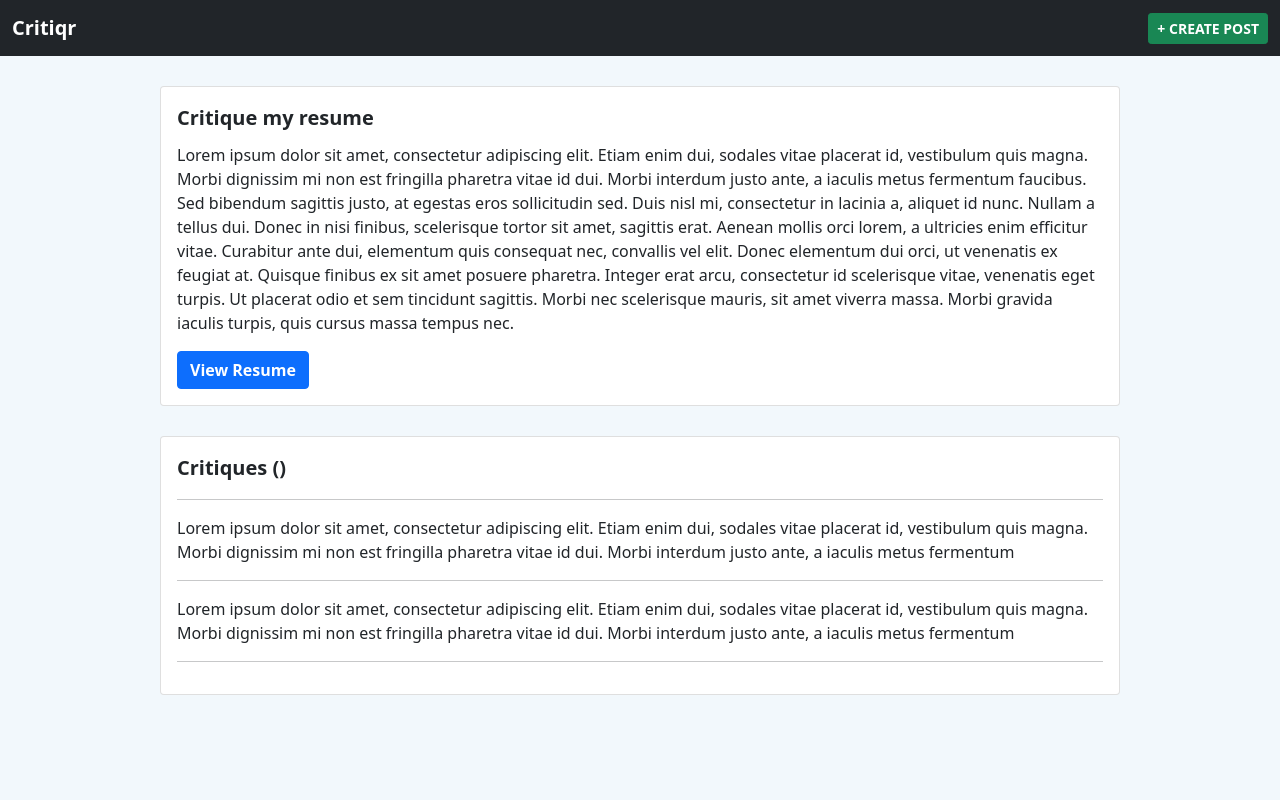
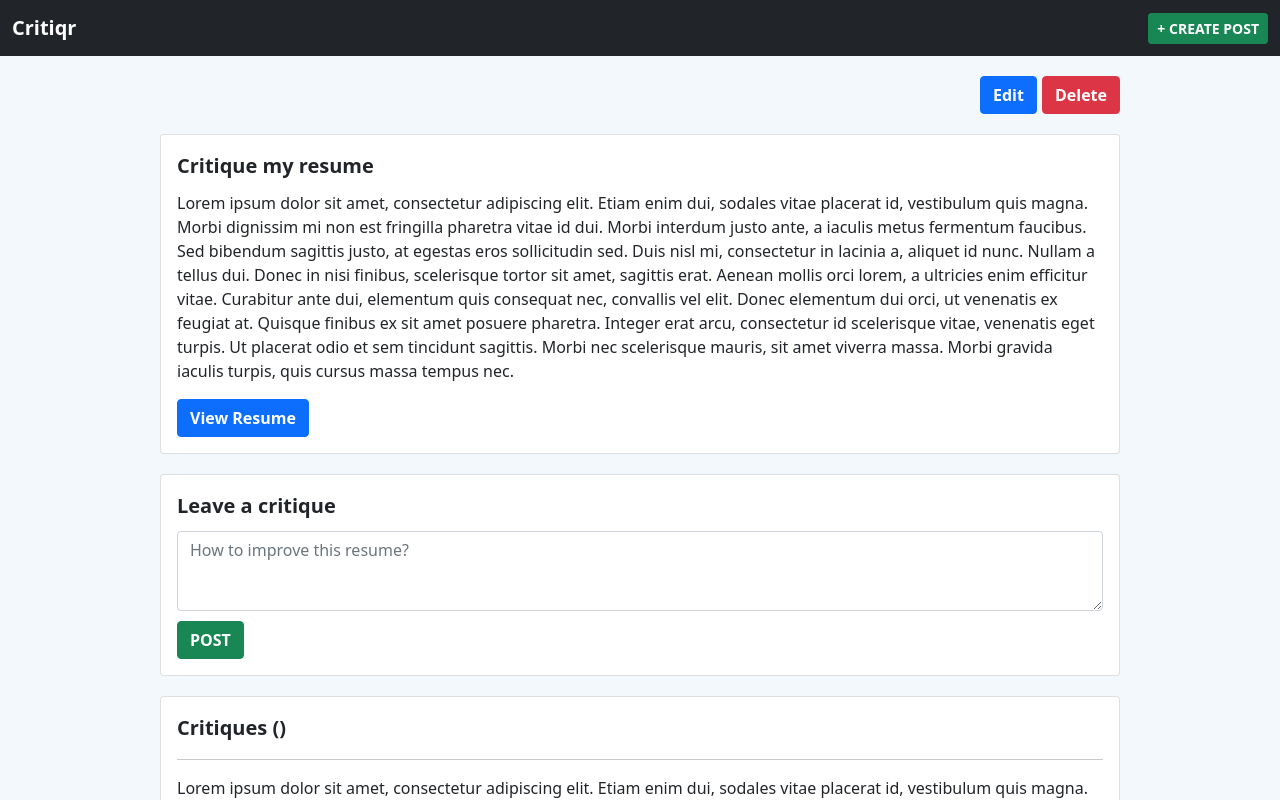
Before and after one commit to JerryW8/critiqr, a React (Create React App) app in the folder frontend/: page /resumes/1 in a window 1280 px wide. Shown: the top 800 px of the page. Built offline with nearby package versions, Linux system fonts and the light colour scheme.

Commit message:
Worked on frontend

```diff
--- a/frontend/package.json
+++ b/frontend/package.json
@@ -12,6 +12,7 @@
     "react": "^17.0.2",
     "react-bootstrap": "^2.1.0",
     "react-dom": "^17.0.2",
+    "react-icons": "^4.3.1",
     "react-router-dom": "^6.2.1",
     "react-scripts": "5.0.0",
     "web-vitals": "^2.1.2"
--- a/frontend/src/App.js
+++ b/frontend/src/App.js
@@ -4,6 +4,7 @@ import './App.css';
 import ResumeList from "./components/ResumeList"
 import Resume from "./components/Resume"
 import AddResume from "./components/AddResume"
+// import EditResume from "./components/EditResume"
 
 function App() {
   return (
@@ -23,6 +24,7 @@ function App() {
           <Route exact path="/" element={<ResumeList/>} />
           <Route path="/create" element={<AddResume/>} />
           <Route path="/resumes/:id" element={<Resume/>} />
+          {/* <Route path="/resumes/:id/edit" element={<EditResume />} /> */}
         </Routes>
       </div>
     </Router>
--- a/frontend/src/components/Resume.js
+++ b/frontend/src/components/Resume.js
@@ -1,12 +1,24 @@
 import React, { useState, useEffect } from "react"
+import { useLocation } from 'react-router-dom'
 import 'bootstrap/dist/css/bootstrap.css'
 import "../styles/ResumeForm.css"
 import "../styles/Resume.css"
 
 const Resume = (props) => {
+
+  const [review, setReview] = useState()
+
   return (
-    <div>
-      <div className="resume-post card">
+    <div className="resume-post">
+      <div className="edit-delete">
+        <button className="btn btn-primary">
+          <b>Edit</b>
+        </button>
+        <button className="btn btn-danger">
+          <b>Delete</b>
+        </button>
+      </div>
+      <div className="card">
         <div className="card-body">
           <span className="title">Critique my resume</span>
           <p className="post-body">
@@ -15,7 +27,20 @@ const Resume = (props) => {
           <a className="btn btn-primary" href="https://app-aws-bucket.s3.amazonaws.com/sample.pdf"><b>View Resume</b></a>
         </div>
       </div>
-      <div className="resume-post card">
+      <div className="card">
+        <div className="card-body">
+          <span className="title">Leave a critique</span>
+          <textarea
+            className="form-control comment"
+            placeholder="How to improve this resume?"
+            value={review}
+            onChange={e => setReview(e.target.value)}
+          />
+          <button className="btn btn-success"><b>POST</b></button>
+        </div>
+      </div>
+      <div className="critiques">
+        <div className="card">
           <div className="card-body">
             <span className="title">Critiques ()</span>
             <hr />
@@ -26,6 +51,7 @@ const Resume = (props) => {
           </div>
         </div>
       </div>
+    </div>
   )
 }
 
--- a/frontend/src/components/ResumeForm.js
+++ b/frontend/src/components/ResumeForm.js
@@ -18,6 +18,7 @@ const ResumeForm = (props) => {
             className="form-control"
             placeholder="ex. Seeking software developer internship"
             type="text"
+            maxLength="140"
             name="title"
             value={props.data.name}
             onChange={e => handleChange("title", e)}
@@ -35,7 +36,7 @@ const ResumeForm = (props) => {
           />
         </label>
         <select
-          class="form-select"
+          className="form-select"
         >
           <option disabled selected>Choose the field of jobs you are applying for</option>
         </select>
--- a/frontend/src/components/ResumeList.js
+++ b/frontend/src/components/ResumeList.js
@@ -2,23 +2,91 @@ import React, { useState, useEffect } from "react"
 import { Link } from "react-router-dom"
 import "../styles/ResumeList.css"
 import 'bootstrap/dist/css/bootstrap.css'
+import { TiDelete } from "react-icons/ti"
+
+const axios = require('axios').default
 
 const ResumeList = props => {
   const [resumes, setResumes] = useState([])
   const [searchTerm, setSearchTerm] = useState("")
   const [field, setField] = useState(0)
+  const [query, setQuery] = useState("")
+
+  useEffect(() => {
+    getAllResumes()
+  }, [])
+
+  function getAllResumes() {
+    axios.get("http://localhost:8080/resume/")
+      .then(res => {
+        console.log(res)
+        setResumes(res.data)
+      })
+  }
+
+  function searchResumes(q) {
+    axios.get("http://localhost:8080/resume/?q=" + q)
+      .then(res => {
+        console.log(res)
+        setResumes(res.data)
+      })
+  }
+
+  function deleteResume(resumeId, index) {
+    axios.delete("http://localhost:8080/resume/" + resumeId)
+      .then(res => {
+        setResumes(prev => {
+          prev.splice(index, 1)
+          return ({
+            ...prev
+          })
+        })
+      })
+      .catch(e => { console.log(e) })
+  }
+
+  function handleKeyDown(e) {
+    if (e.key === 'Enter') {
+      searchResumes(query)
+    }
+  }
 
   return (
     <div>
       <div>
-        <input type="input" className="search-bar" placeholder="Seach (ex. Software developer resume)"></input>
+        <input
+          type="input"
+          className="search-bar"
+          placeholder="Seach (ex. Software developer resume)"
+          value={query}
+          onChange={e => setQuery(e.target.value)}
+          onKeyDown={e => handleKeyDown(e)}
+        />
       </div>
       <div className="resume-list">
-        <div className="card w-50 resume-card">
-          <div className="card-body" style={{ textAlign: "left" }}>
-            <h5 className="card-title">Card title</h5>
-          </div>
-        </div>
+        {resumes.length ? (
+          resumes.map((resume, i) => {
+            return (
+                <div className="card w-50 resume-card" key={i}>
+                  <Link
+                    to={{
+                      pathname: `/resumes/${resume._id}`,
+                      state: {
+                        resume: resume
+                      }
+                    }}
+                    className="resume-title"
+                  >
+                    <div className="card-body">
+                      <h5 className="card-title">{resume.title}</h5>
+                    </div>
+                  </Link>
+                </div>
+              )
+            })
+        ) : (
+          <p>No results</p>
+        )}
       </div>
     </div>
   )
--- a/frontend/src/styles/Resume.css
+++ b/frontend/src/styles/Resume.css
@@ -1,6 +1,9 @@
 .resume-post {
+  display: flex;
+  flex-direction: column;
+  row-gap: 20px;
   margin: 0 auto;
-  margin-top: 30px;
+  margin-top: 20px;
   text-align: left;
   width: 75%;
 }
@@ -18,3 +21,25 @@
   color: white;
   text-decoration: none
 }
+
+.comment {
+  margin: 0 auto;
+  margin-top: 10px;
+  margin-bottom: 10px;
+  height: 80px;
+}
+
+.post-comment {
+  margin: 0 auto;
+}
+
+.critiques {
+  margin-bottom: 30px;
+}
+
+.edit-delete {
+  display: flex;
+  flex-direction: row;
+  justify-content: flex-end;
+  column-gap: 5px;
+}
--- a/frontend/src/styles/ResumeList.css
+++ b/frontend/src/styles/ResumeList.css
@@ -10,14 +10,27 @@
 }
 
 .resume-list {
+  display: flex;
+  flex-direction: column;
+  row-gap: 10px;
   margin-top: 30px;
 }
 
 .resume-card {
   margin: 0 auto;
+  text-align: left;
 }
 
 .resume-card:hover {
   background-color: rgb(212, 212, 212);
   cursor: pointer;
 }
+
+.resume-title {
+  color: black;
+  text-decoration: none;
+}
+
+.resume-title:hover {
+  color: black;
+}
```
Also changed, not shown: 1 other file (tests, documents, lock files or other folders). Lines whose indentation alone changed are shown as unchanged.
